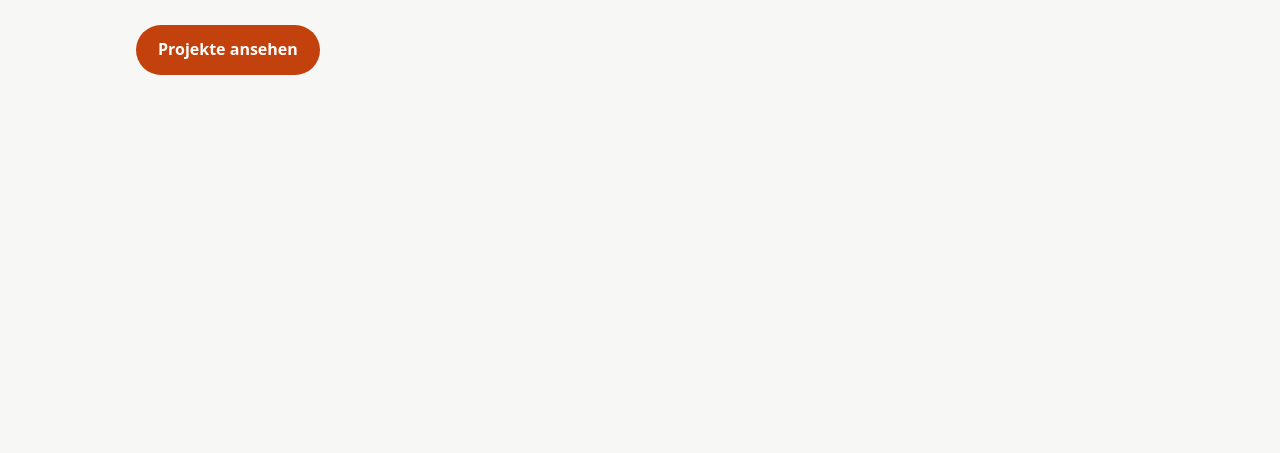
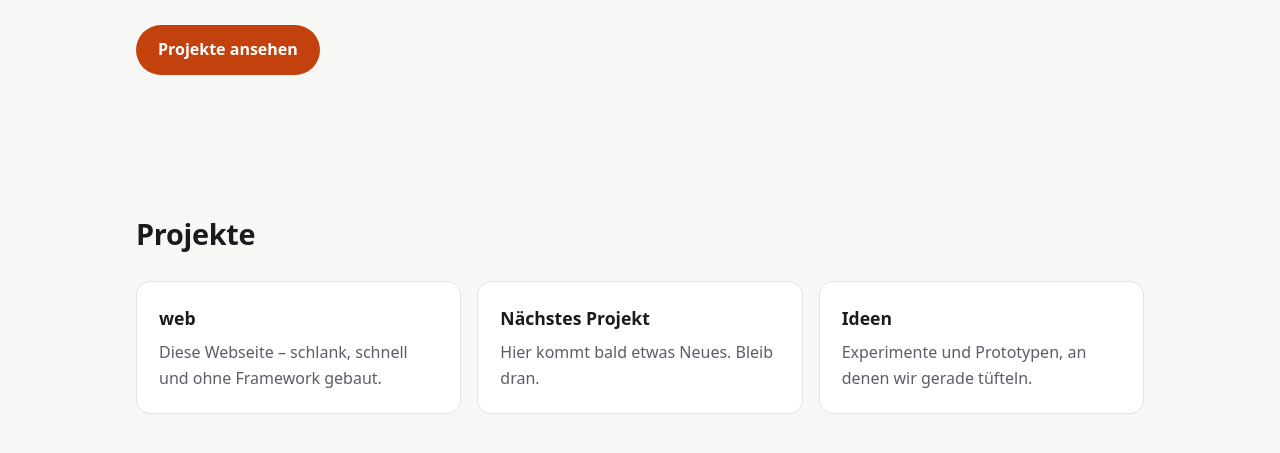
Before and after one commit to ItsNeverLupusOrg/web, a website built with Vite: page index.html in a window 1280 px wide. Shown: the part 335-788 px from the top of the page. Built offline with nearby package versions, Linux system fonts and the light colour scheme.

Commit message:
Add projects section

```diff
--- a/index.html
+++ b/index.html
@@ -30,6 +30,13 @@
           <a class="button" href="#projekte">Projekte ansehen</a>
         </div>
       </section>
+
+      <section id="projekte" class="section">
+        <div class="container">
+          <h2>Projekte</h2>
+          <div class="cards" id="project-list"></div>
+        </div>
+      </section>
     </main>
     <script type="module" src="./src/main.js"></script>
   </body>
--- a/src/main.js
+++ b/src/main.js
@@ -1 +1,26 @@
 import './style.css';
+import { projects } from './projects.js';
+
+function renderProjects(container, items) {
+  for (const item of items) {
+    const card = document.createElement(item.url ? 'a' : 'div');
+    card.className = 'card';
+    if (item.url) {
+      card.href = item.url;
+      card.target = '_blank';
+      card.rel = 'noopener noreferrer';
+    }
+
+    const title = document.createElement('h3');
+    title.textContent = item.title;
+
+    const text = document.createElement('p');
+    text.textContent = item.description;
+
+    card.append(title, text);
+    container.append(card);
+  }
+}
+
+const list = document.getElementById('project-list');
+if (list) renderProjects(list, projects);
--- /dev/null
+++ b/src/projects.js
@@ -0,0 +1,15 @@
+export const projects = [
+  {
+    title: 'web',
+    description: 'Diese Webseite – schlank, schnell und ohne Framework gebaut.',
+    url: 'https://github.com/ItsNeverLupusOrg/web',
+  },
+  {
+    title: 'Nächstes Projekt',
+    description: 'Hier kommt bald etwas Neues. Bleib dran.',
+  },
+  {
+    title: 'Ideen',
+    description: 'Experimente und Prototypen, an denen wir gerade tüfteln.',
+  },
+];
--- a/src/style.css
+++ b/src/style.css
@@ -133,3 +133,47 @@ img {
 .button:hover {
   filter: brightness(1.08);
 }
+
+/* Sections */
+.section {
+  padding: 64px 0;
+}
+
+.section h2 {
+  margin: 0 0 24px;
+  font-size: 1.8rem;
+  letter-spacing: -0.01em;
+}
+
+/* Project cards */
+.cards {
+  display: grid;
+  grid-template-columns: repeat(auto-fill, minmax(260px, 1fr));
+  gap: 16px;
+}
+
+.card {
+  display: block;
+  padding: 22px;
+  background: var(--surface);
+  border: 1px solid var(--border);
+  border-radius: var(--radius);
+  color: inherit;
+  text-decoration: none;
+  transition: transform 0.15s ease, border-color 0.15s ease;
+}
+
+a.card:hover {
+  transform: translateY(-2px);
+  border-color: var(--accent);
+}
+
+.card h3 {
+  margin: 0 0 8px;
+  font-size: 1.1rem;
+}
+
+.card p {
+  margin: 0;
+  color: var(--muted);
+}
```
